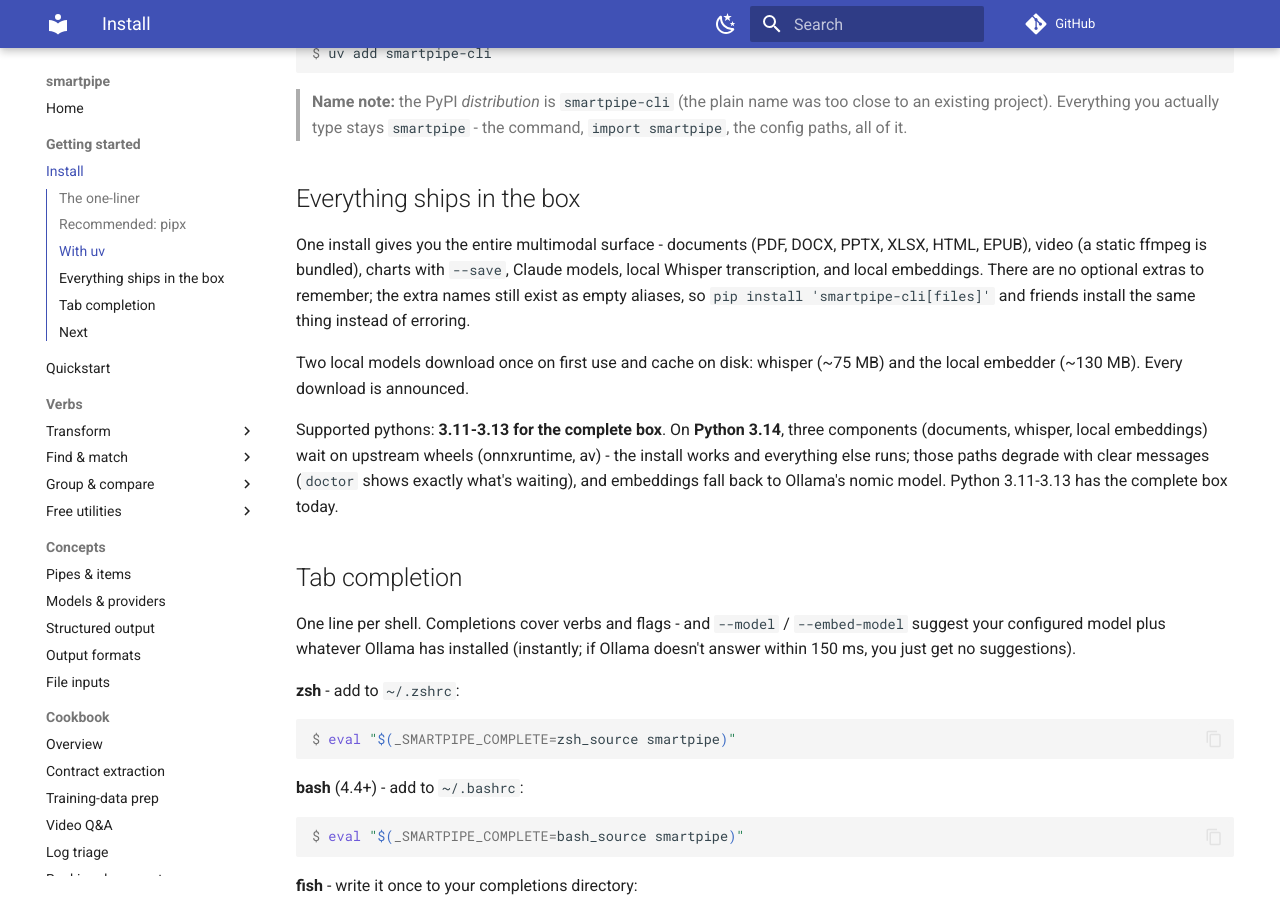
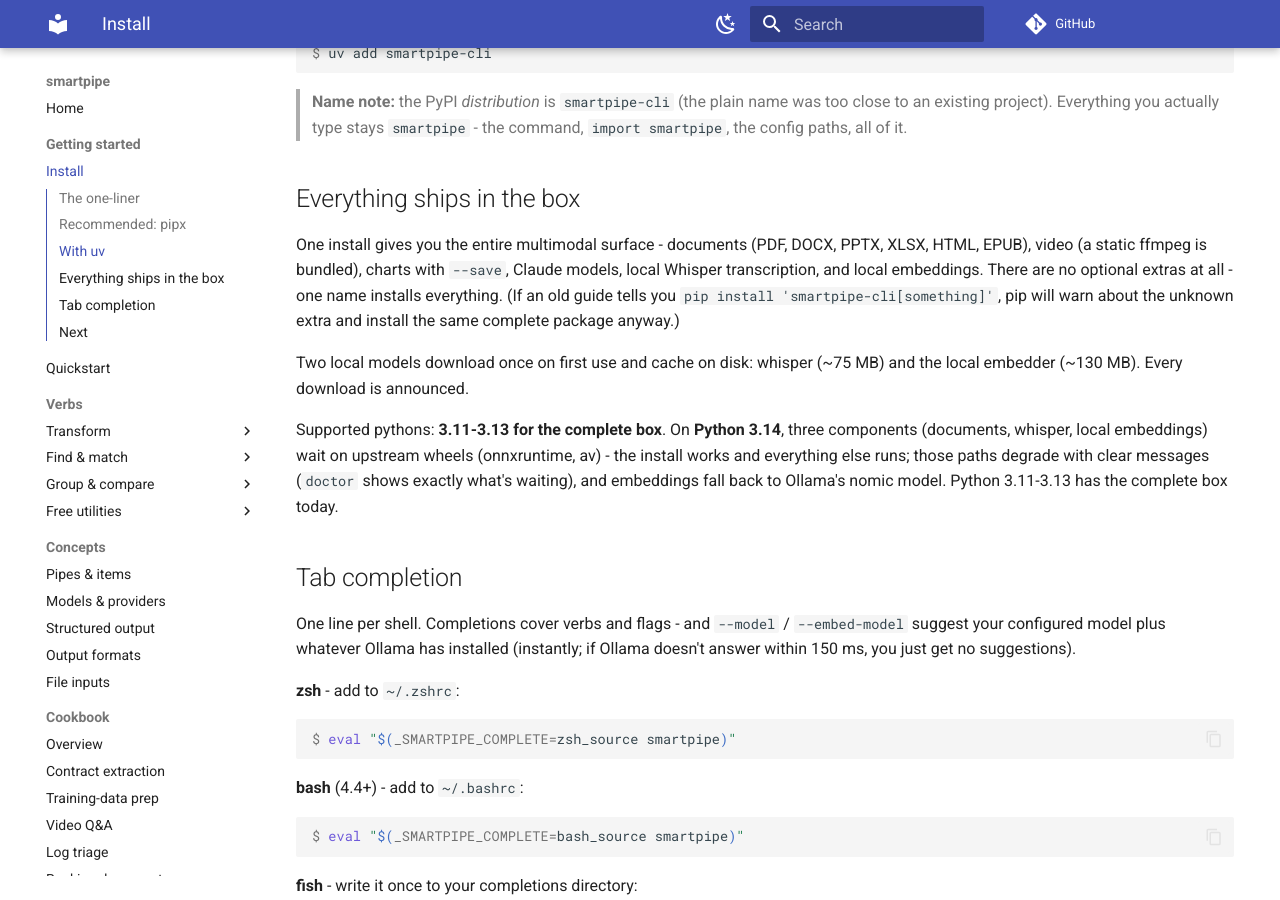
Before and after one commit to prabal-rje/smartpipe, an MkDocs documentation site: the page built from docs/install.md, in a window 1280 px wide and 900 px high, scrolled down 814 px. Built offline with MkDocs 1.6.1 and Material for MkDocs 9.7.7, drawn with Linux system fonts in a browser that asks for light colours; comment, search, counter and statistics services are not loaded.

Commit message:
fix(release): kill the phantom extras on PyPI - v1.3.1; probe test isolation
Owner catch on the live PyPI page: Provides-Extra advertised six
extras that contradict the everything-in-the-box story. The 'empty
compat aliases' rationale was hollow - nothing was ever published
under the old name, so no historical install command existed to
protect. The optional-dependencies table is gone entirely (pip warns
on an unknown extra and installs the complete package anyway);
keywords now carry the multimodal story (pdf, audio, video,
embeddings). PyPI releases are immutable, so this ships as v1.3.1 -
version echoes bumped (init, CITATION, bibtex golden, README),
CHANGELOG gains the 1.3.1 entry and the 1.3.0 alias claim is
corrected. Also root-caused the twice-seen order-dependent probe
flake: the test read the developer's REAL ~/.config and ambient
OPENAI_API_KEY, flipping the audio row to the whisper-1 auto path -
the module now pins both config roots to tmp and scrubs the key/stt
vars. Full suite green after isolation.

```diff
--- a/docs/install.md
+++ b/docs/install.md
@@ -45,9 +45,9 @@
 One install gives you the entire multimodal surface - documents (PDF, DOCX,
 PPTX, XLSX, HTML, EPUB), video (a static ffmpeg is bundled), charts with
 `--save`, Claude models, local Whisper transcription, and local embeddings.
-There are no optional extras to remember; the extra names still exist as
-empty aliases, so `pip install 'smartpipe-cli[files]'` and friends install
-the same thing instead of erroring.
+There are no optional extras at all - one name installs everything. (If an
+old guide tells you `pip install 'smartpipe-cli[something]'`, pip will warn
+about the unknown extra and install the same complete package anyway.)
 
 Two local models download once on first use and cache on disk: whisper
 (~75 MB) and the local embedder (~130 MB). Every download is announced.
--- a/src/smartpipe/__init__.py
+++ b/src/smartpipe/__init__.py
@@ -3,4 +3,4 @@
 from __future__ import annotations
 
 __all__ = ["__version__"]
-__version__ = "1.3.0"
+__version__ = "1.3.1"
```
Also changed, not shown: CHANGELOG.md (+14 -3 lines), README.md (+1 -1 lines), pyproject.toml (+5 -12 lines), 4 other files.
